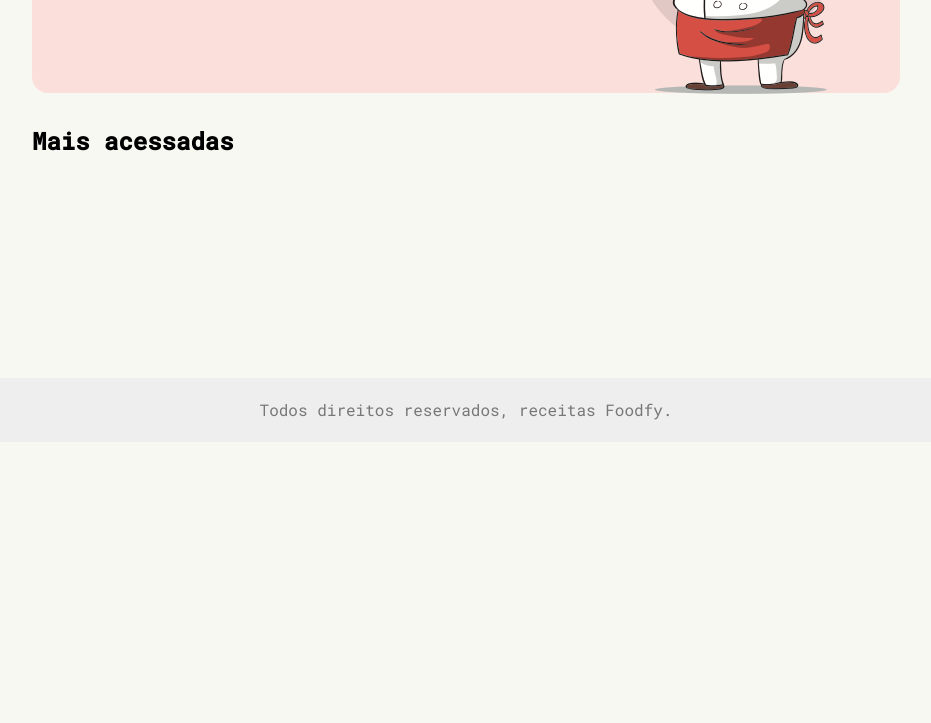
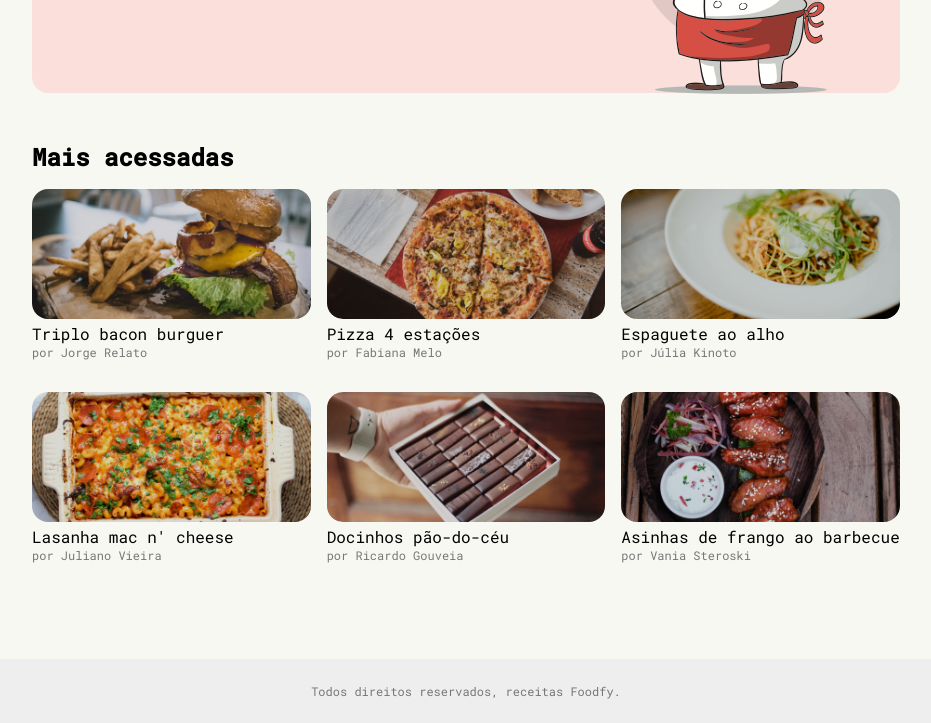
Before and after one commit to itallosavieira/launchbase, a plain HTML site: page projeto-foodfy/index.html in a window 1280 px wide. Shown: the part 358-1081 px from the top of the page, without its empty margins (174-1105 px from the left). Before the commit the page ends 800 px from the top, so only its background shows below. Drawn offline with Linux system fonts and the light colour scheme.

Commit message:
update projeto-foodfy

```diff
--- a/projeto-foodfy/css/footer.scss
+++ b/projeto-foodfy/css/footer.scss
@@ -1,6 +1,4 @@
 .footer {
-    position: absolute;
-    bottom: 0;
     width: 100%;
     height: auto;
     padding: 1rem;
@@ -9,7 +7,7 @@
 
     > .description {
         line-height: 2rem;
-        font-size: 1rem;
+        font-size: .75rem;
         color: $grey-dark;
     }
 }
--- a/projeto-foodfy/css/main.scss
+++ b/projeto-foodfy/css/main.scss
@@ -4,4 +4,5 @@
 @import 'variables.scss';
 @import 'header.scss';
 @import 'cover.scss';
-@import 'footer.scss'
+@import 'recipes.scss';
+@import 'footer.scss';
--- /dev/null
+++ b/projeto-foodfy/css/recipes.scss
@@ -0,0 +1,42 @@
+// *** RECIPES ***
+
+.recipes {
+    > .title {
+        margin: 3rem 0 1rem;
+    }
+}
+
+.recipes-wrap {
+    display: grid;
+    grid-template-columns: 1fr 1fr 1fr;
+    gap: 2rem 1rem;
+}
+
+.recipe {
+
+    &:hover {
+        cursor: pointer;
+    }
+    &:hover > .image {
+        filter: brightness(100%);
+    }
+
+    > .image {
+        transition: .2s;
+        max-width: 100%;
+        border-radius: 1rem;
+        filter: brightness(85%);
+    }
+
+    > .info {
+        > .title {
+            font-size: 1rem;
+            font-weight: normal;
+        }
+
+        > .author {
+            font-size: .75rem;
+            color: $grey-dark;
+        }
+    }
+}
--- a/projeto-foodfy/index.html
+++ b/projeto-foodfy/index.html
@@ -38,8 +38,60 @@
         <section class="recipes">
             <h2 class="title">Mais acessadas</h2>
 
-            <div class="recipe">
-                <img src="img/" alt="" class="image">
+            <div class="recipes-wrap">
+                <div class="recipe">
+                    <img class="image" src="img/burger.png" alt="Hamburguer" >
+
+                    <div class="info">
+                        <h3 class="title"> Triplo bacon burguer </h3>
+                        <p class="author"> por Jorge Relato </p>
+                    </div>
+                </div>
+
+                <div class="recipe">
+                    <img class="image" src="img/pizza.png" alt="Pizza" >
+
+                    <div class="info">
+                        <h3 class="title"> Pizza 4 estações </h3>
+                        <p class="author"> por Fabiana Melo </p>
+                    </div>
+                </div>
+
+                <div class="recipe">
+                    <img class="image" src="img/espaguete.png" alt="Espaguete" >
+
+                    <div class="info">
+                        <h3 class="title"> Espaguete ao alho </h3>
+                        <p class="author"> por Júlia Kinoto </p>
+                    </div>
+                </div>
+
+                <div class="recipe">
+                    <img class="image" src="img/lasanha.png" alt="Lasanha" >
+
+                    <div class="info">
+                        <h3 class="title"> Lasanha mac n' cheese </h3>
+                        <p class="author"> por Juliano Vieira </p>
+                    </div>
+                </div>
+
+                <div class="recipe">
+                    <img class="image" src="img/doce.png" alt="Doce" >
+
+                    <div class="info">
+                        <h3 class="title"> Docinhos pão-do-céu </h3>
+                        <p class="author"> por Ricardo Gouveia </p>
+                    </div>
+                </div>
+
+                <div class="recipe">
+                    <img class="image" src="img/asinhas.png" alt="Asinhas" >
+
+                    <div class="info">
+                        <h3 class="title"> Asinhas de frango ao barbecue </h3>
+                        <p class="author"> por Vania Steroski </p>
+                    </div>
+                </div>
             </div>
         </section>
     </main>
```
Also changed, not shown: projeto-foodfy/css/main.css, 1 other file.
